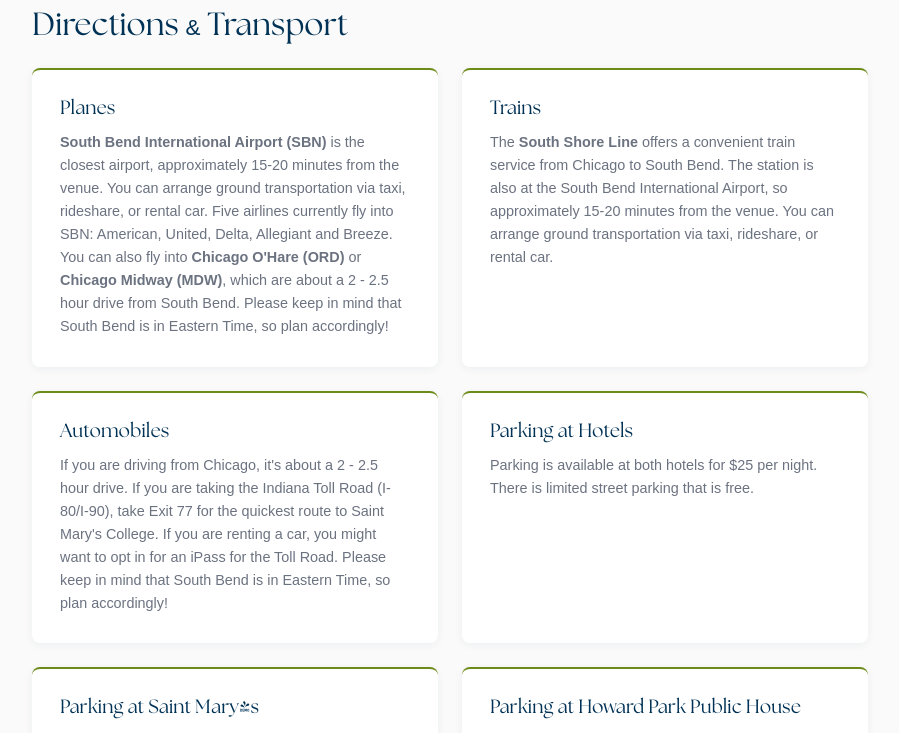
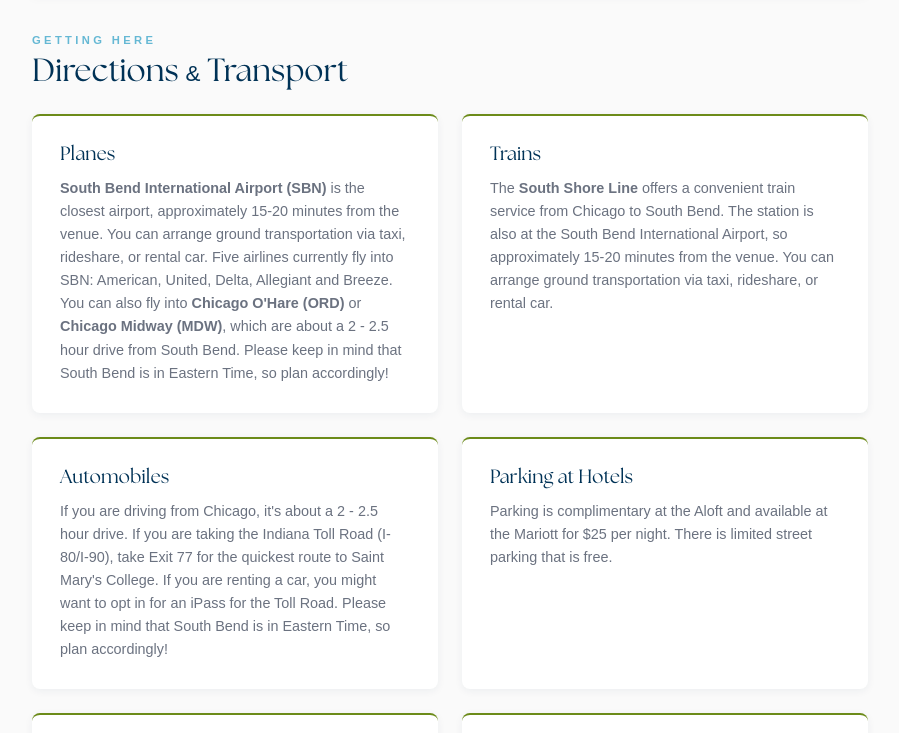
Before and after one commit to claireholmann/ourwedding, a React (Vite) app: page /hotel-travel in a window 1280 px wide. Shown: the part 1225-1958 px from the top of the page, without its empty margins (190-1089 px from the left). Built offline with nearby package versions, Linux system fonts and the light colour scheme; a web font is replaced by a local one.

Commit message:
rsvp and parking changes

```diff
--- a/src/pages/HotelTravel.jsx
+++ b/src/pages/HotelTravel.jsx
@@ -43,7 +43,7 @@ function HotelTravel() {
               <p className="hotel-description">
                 <strong>$149/night.</strong> Modern vibes with vibrant decor, a
                 lively bar, a 24-hour cafe, and an indoor pool. On-site parking
-                available for $25/night. <strong>Last day to book: May 25th, 2027.</strong>
+                available is complimentary. <br /> <strong>Last day to book: May 25th, 2027.</strong>
               </p>
             </div>
             <div className="hotel-card">
@@ -68,7 +68,7 @@ function HotelTravel() {
               <p className="hotel-description">
                 <strong>$169/night.</strong> Classic comfort in the heart of
                 downtown, with a gym and indoor pool. On-site parking available
-                for $25/night. <strong>Last day to book: May 25th, 2027.</strong>
+                for $25/night. <br /> <strong>Last day to book: May 25th, 2027.</strong>
               </p>
             </div>
           </div>
@@ -122,7 +122,7 @@ function HotelTravel() {
             <div className="travel-info">
               <h3>Parking at Hotels</h3>
               <p>
-                Parking is available at both hotels for $25 per night. There is
+                Parking is complimentary at the Aloft and available at the Mariott for $25 per night. There is
                 limited street parking that is free.
               </p>
             </div>
--- a/src/pages/RSVP.jsx
+++ b/src/pages/RSVP.jsx
@@ -541,6 +541,10 @@ function RSVP() {
           // Ignore storage errors (for example, private browsing restrictions).
         }
 
+        // Clear lookup cache so returning guests see their fresh submitted responses.
+        RSVP_LOOKUP_CACHE.clear();
+        try { sessionStorage.removeItem(RSVP_SESSION_CACHE_KEY); } catch { /* ignore */ }
+
         setSubmitted(true);
       } else {
         setFormError('Something went wrong. Please try again or contact us directly.');
```
Also changed, not shown: 1 other file (tests, documents, lock files or other folders).
